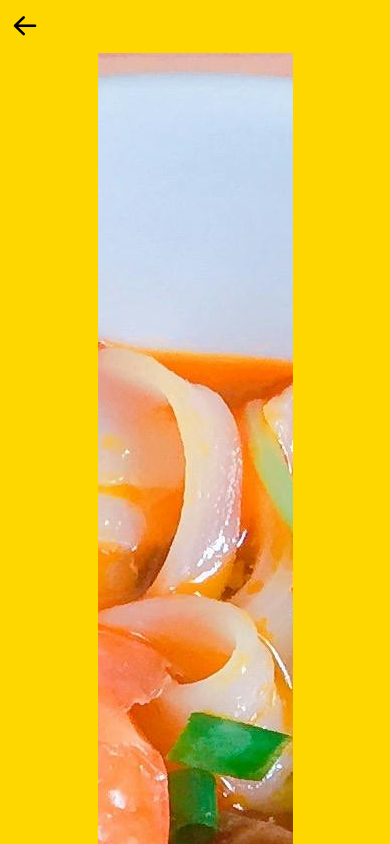
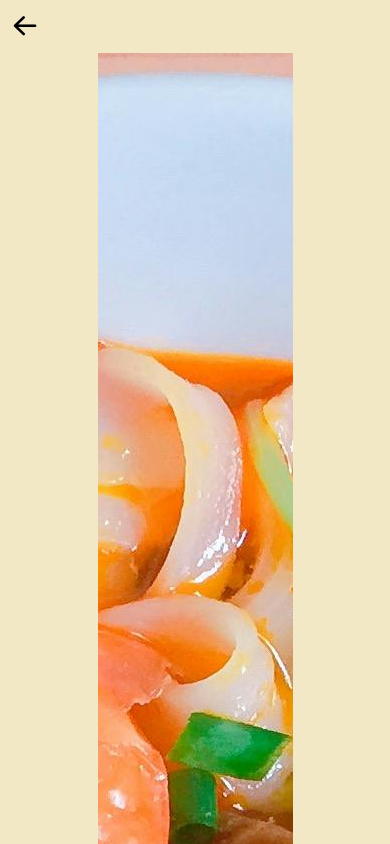
Before and after one commit to Faisul0404/YummiHotel, a React Native app: screen /Home in a window 390 px wide. Shown: the top 844 px of the page. Built offline with nearby package versions, Linux system fonts and the light colour scheme.

Commit message:
pn press function added

```diff
--- a/src/screens/Home.js
+++ b/src/screens/Home.js
@@ -7,7 +7,7 @@ export default function Home({ navigation }) {
   const [iconColor, setIconColor] = useState("black");
 
   return (
-    <SafeAreaView style={{flex:1, backgroundColor: 'gold'}}>
+    <SafeAreaView style={{flex:1, backgroundColor: '#F2E8C6'}}>
         <View >
         <TouchableOpacity
          onPressIn={()=> setIconColor('red')}
```
